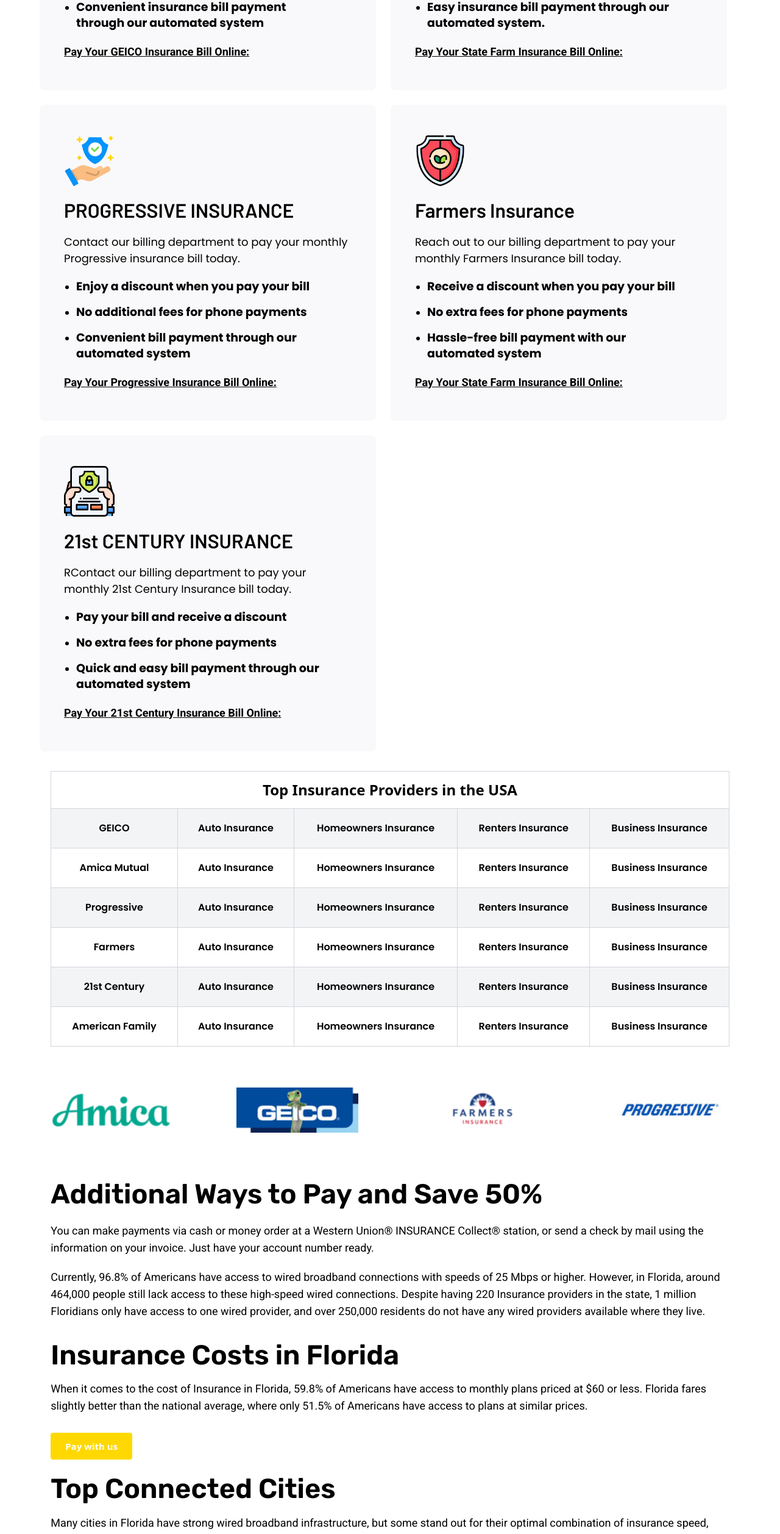
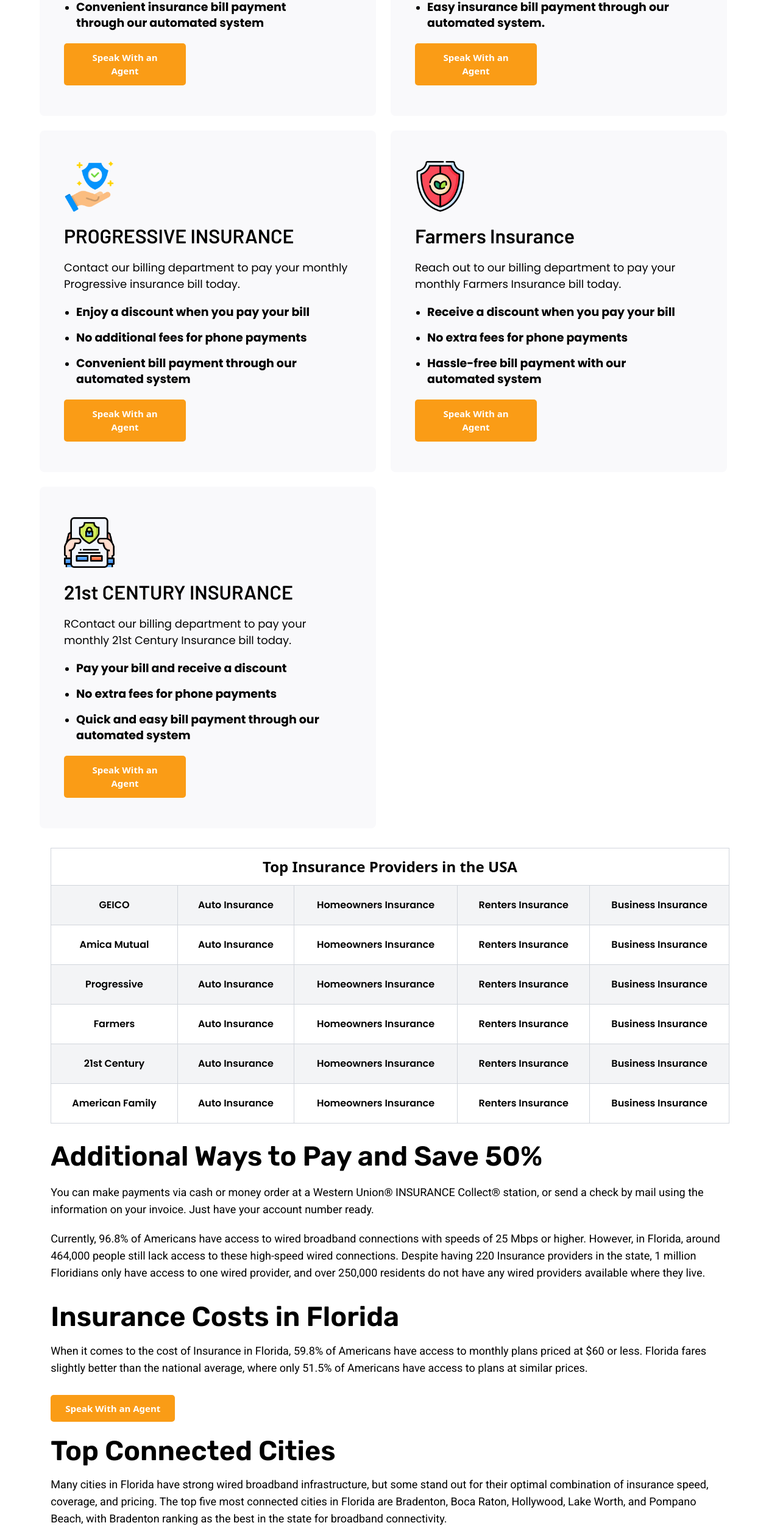
Before and after one commit to ZaidAhmed786/Insurance-Bill-Pay-2, a React (Vite) app: page / in a window 1280 px wide. Shown: the part 1965-4480 px from the top of the page at 61% size. Built offline with nearby package versions, Linux system fonts and the light colour scheme; a web font is replaced by a local one.

Commit message:
update done

```diff
--- a/src/pages/Home.jsx
+++ b/src/pages/Home.jsx
@@ -117,9 +117,12 @@
               </strong>
             </li>
           </ul>
-          <p className="text-[18px] font-[Roboto] underline font-bold">
-            Pay Your GEICO Insurance Bill Online:
-          </p>
+           <a
+    href="tel:+18886193828"
+    className="text-[15px] py-[12px] px-[24px] text-[#fff] text-center bg-[#FA9C16] rounded-[5px] w-50 font-semibold"
+  >
+    Speak With an Agent
+  </a>
         </div>
 
         <div className="md:w-[48%] w-[100%] flex flex-col items-start text-start md:py-[50px] md:px-[40px] py-[40px] px-[30px] rounded-[8px] bg-[#F9F9FB] hover:shadow-2xl hover:bg-[#fff] transition-all duration-300 ease-in-out">
@@ -150,9 +153,12 @@
               </strong>
             </li>
           </ul>
-          <p className="text-[18px] font-[Roboto] underline font-bold">
-            Pay Your State Farm Insurance Bill Online:
-          </p>
+           <a
+    href="tel:+18886193828"
+    className="text-[15px] py-[12px] px-[24px] text-[#fff] text-center bg-[#FA9C16] rounded-[5px] w-50 font-semibold"
+  >
+    Speak With an Agent
+  </a>
         </div>
         <div className="md:w-[48%] w-[100%] flex flex-col items-start text-start md:py-[50px] md:px-[40px] py-[40px] px-[30px] rounded-[8px] bg-[#F9F9FB] hover:shadow-2xl hover:bg-[#fff] transition-all duration-300 ease-in-out">
           <div className="w-[83px] h-[83px]">
@@ -182,9 +188,12 @@
               </strong>
             </li>
           </ul>
-          <p className="text-[18px] font-[Roboto] underline font-bold">
-            Pay Your Progressive Insurance Bill Online:
-          </p>
+           <a
+    href="tel:+18886193828"
+    className="text-[15px] py-[12px] px-[24px] text-[#fff] text-center bg-[#FA9C16] rounded-[5px] w-50 font-semibold"
+  >
+    Speak With an Agent
+  </a>
         </div>
         <div className="md:w-[48%] w-[100%] flex flex-col items-start text-start md:py-[50px] md:px-[40px] py-[40px] px-[30px] rounded-[8px] bg-[#F9F9FB] hover:shadow-2xl hover:bg-[#fff] transition-all duration-300 ease-in-out">
           <div className="w-[83px] h-[83px]">
@@ -214,9 +223,12 @@
               </strong>
             </li>
           </ul>
-          <p className="text-[18px] font-[Roboto] underline font-bold">
-            Pay Your State Farm Insurance Bill Online:
-          </p>
+          <a
+    href="tel:+18886193828"
+    className="text-[15px] py-[12px] px-[24px] text-[#fff] text-center bg-[#FA9C16] rounded-[5px] w-50 font-semibold"
+  >
+    Speak With an Agent
+  </a>
         </div>
         <div className="md:w-[48%] w-[100%] flex flex-col items-start text-start md:py-[50px] md:px-[40px] py-[40px] px-[30px] rounded-[8px] bg-[#F9F9FB] hover:shadow-2xl hover:bg-[#fff] transition-all duration-300 ease-in-out">
           <div className="w-[83px] h-[83px]">
@@ -246,9 +258,12 @@
               </strong>
             </li>
           </ul>
-          <p className="text-[18px] font-[Roboto] underline font-bold">
-            Pay Your 21st Century Insurance Bill Online:
-          </p>
+           <a
+    href="tel:+18886193828"
+    className="text-[15px] py-[12px] px-[24px] text-[#fff] text-center bg-[#FA9C16] rounded-[5px] w-50 font-semibold"
+  >
+    Speak With an Agent
+  </a>
         </div>
       </div>
       <div className="mt-8 lg:w-[87%] w-[98%] mx-auto">
@@ -366,7 +381,7 @@
           </table>
         </div>
       </div>
-      <div className="lg:w-[87%] w-[98%] mx-auto flex md:flex-row flex-col items-center justify-between md:my-16 my-12 md:gap-0 gap-20">
+      {/* <div className="lg:w-[87%] w-[98%] mx-auto flex md:flex-row flex-col items-center justify-between md:my-16 my-12 md:gap-0 gap-20">
         <div className="md:w-[18%] w-auto hover:shadow-2xl hover:bg-[#fff] transition-all duration-300 ease-in-out">
           <img src={Amica} alt="" className="md:w-[100%] w-[220px]" />
         </div>
@@ -379,8 +394,8 @@
         <div className="md:w-[18%] w-auto hover:shadow-2xl hover:bg-[#fff] transition-all duration-300 ease-in-out">
           <img src={Progressive} alt="" className="md:w-[100%] w-[220px]" />
         </div>
-      </div>
-      <div className="lg:w-[87%] w-[98%] mx-auto text-start">
+      </div> */}
+      <div className="lg:w-[87%] w-[98%] mx-auto text-start mt-5">
         <div className="text-start">
           <p className="sm:text-[45px] text-[40px] font-semibold text-[#000000] font-[Rubik]">
             Additional Ways to Pay and Save 50%
@@ -413,9 +428,9 @@
           <div className="mt-10">
              <a
     href="tel:+18886193828"
-              className="text-[15px] py-[12px] px-[24px] text-[#fff] text-center bg-[#FFD800] rounded-[4px] font-semibold"
+    className="text-[15px] py-[12px] px-[24px] text-[#fff] text-center bg-[#FA9C16] rounded-[5px] w-50 font-semibold"
   >
-              Pay with us
+    Speak With an Agent
   </a>
           </div>
         </div>
@@ -434,9 +449,9 @@
           <div className="mt-10">
              <a
     href="tel:+18886193828"
-              className="text-[15px] py-[12px] px-[24px] text-[#fff] text-center bg-[#FFD800] rounded-[4px] font-semibold"
+    className="text-[15px] py-[12px] px-[24px] text-[#fff] text-center bg-[#FA9C16] rounded-[5px] w-50 font-semibold"
   >
-              Pay with us
+    Speak With an Agent
   </a>
           </div>
         </div>
@@ -454,9 +469,9 @@
           <div className="mt-10">
              <a
     href="tel:+18886193828"
-              className="text-[15px] py-[12px] px-[24px] text-[#fff] text-center bg-[#FFD800] rounded-[4px] font-semibold"
+    className="text-[15px] py-[12px] px-[24px] text-[#fff] text-center bg-[#FA9C16] rounded-[5px] w-50 font-semibold"
   >
-              Pay with us
+    Speak With an Agent
   </a>
           </div>
         </div>
@@ -474,9 +489,9 @@
           <div className="mt-10">
              <a
     href="tel:+18886193828"
-              className="text-[15px] py-[12px] px-[24px] text-[#fff] text-center bg-[#FFD800] rounded-[4px] font-semibold"
+    className="text-[15px] py-[12px] px-[24px] text-[#fff] text-center bg-[#FA9C16] rounded-[5px] w-50 font-semibold"
   >
-              Pay with us
+    Speak With an Agent
   </a>
           </div>
         </div>
```
Lines whose indentation alone changed are shown as unchanged.
